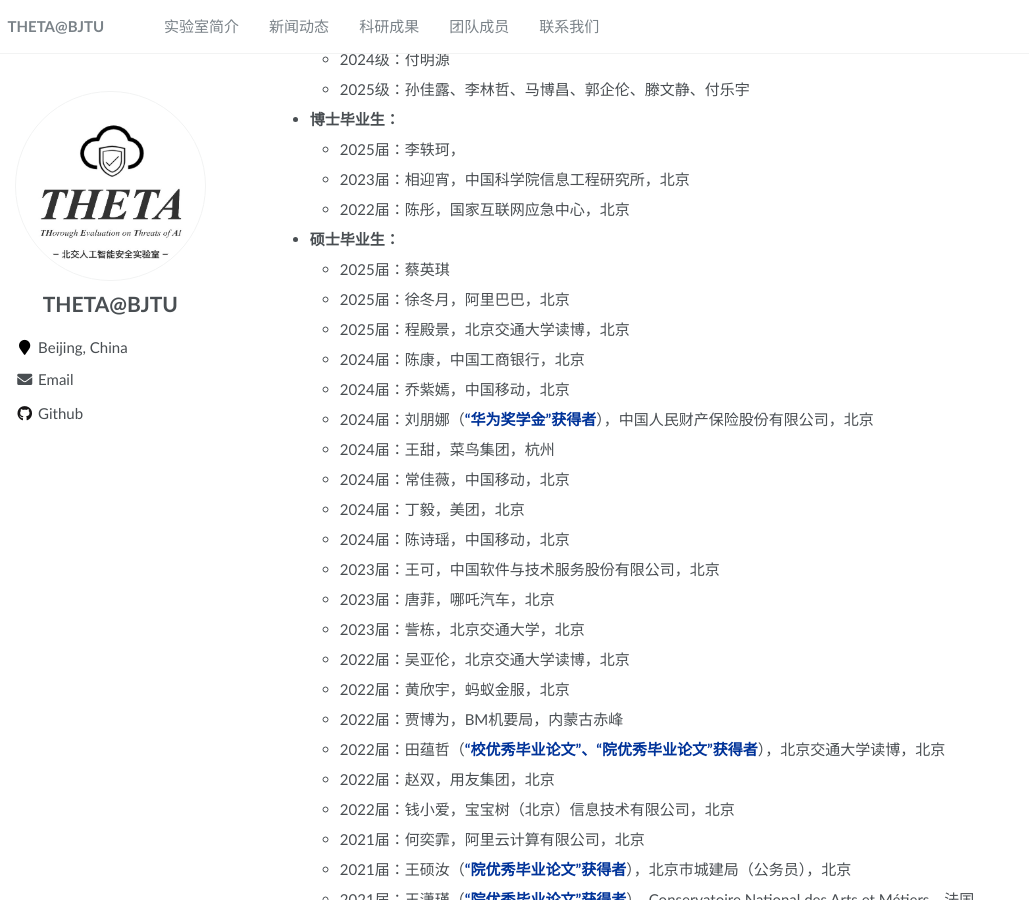
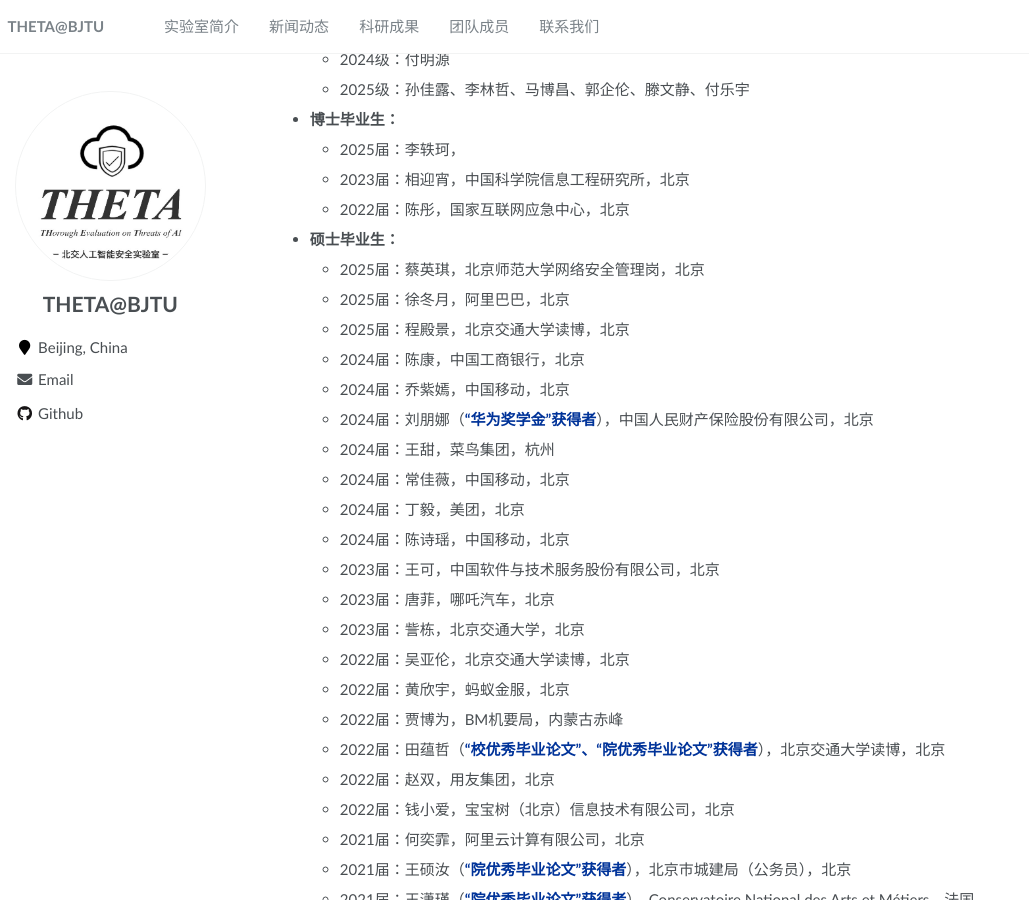
Before and after one commit to xiaoshu1221/Zhangruoyang.github.io, a Jekyll site: the page built from _pages/about.md, in a window 1280 px wide and 900 px high, scrolled down 4664 px. Shown: the whole window, without its empty margins (0-1029 px from the left). Built offline with Jekyll 4.4.1, drawn with Linux system fonts in a browser that asks for light colours.

Commit message:
about.md

```diff
--- a/_pages/about.md
+++ b/_pages/about.md
@@ -183,7 +183,7 @@ redirect_from:
     - 2022届：陈彤，国家互联网应急中心，北京
 
 - **硕士毕业生：**
-    - 2025届：蔡英琪
+    - 2025届：蔡英琪，北京师范大学网络安全管理岗，北京
     - 2025届：徐冬月，阿里巴巴，北京
     - 2025届：程殿景，北京交通大学读博，北京
     - 2024届：陈康，中国工商银行，北京
```
